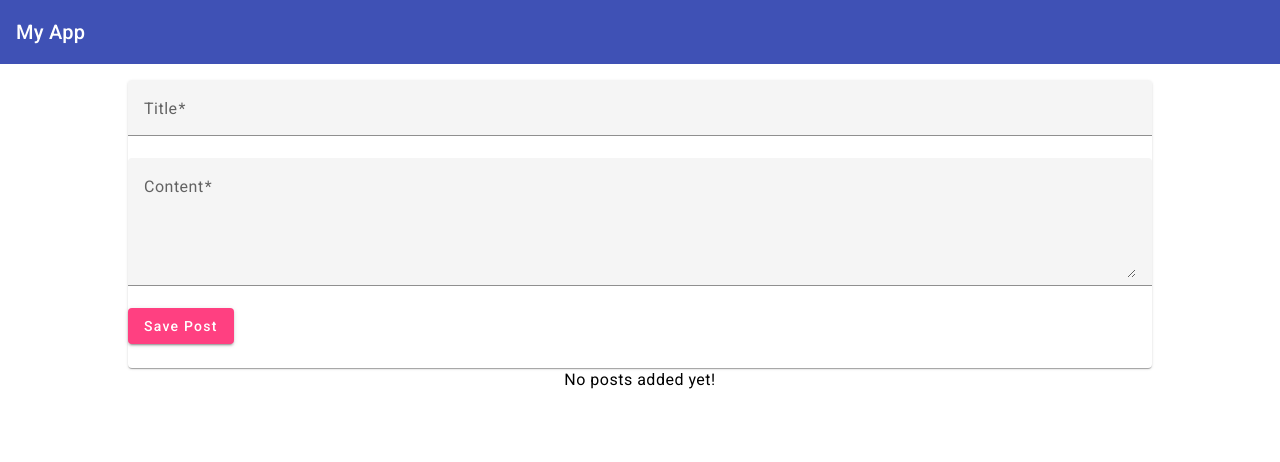
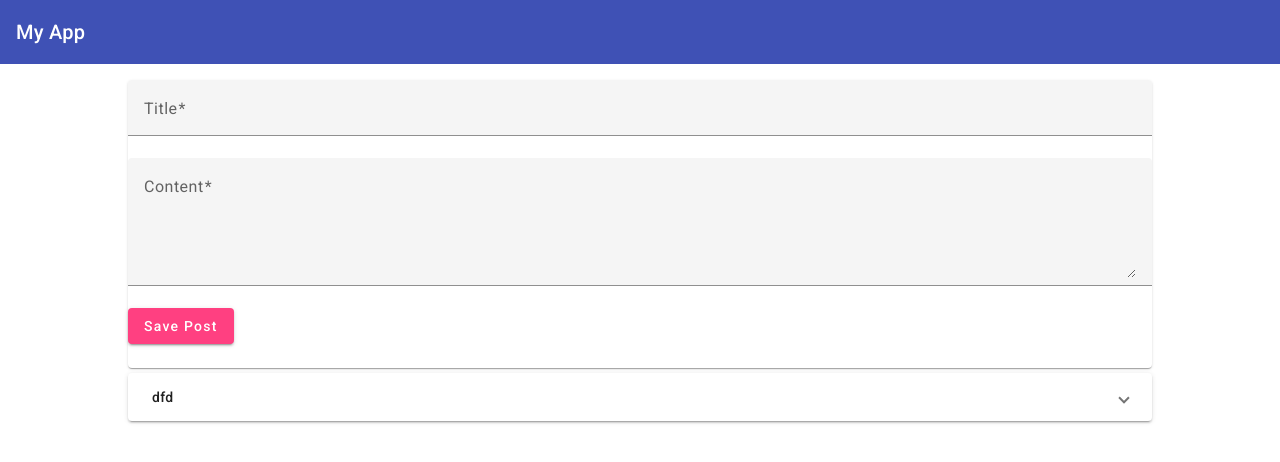
Before and after one commit to houh60/mean-course, an Angular app: page / in a window 1280 px wide. Shown: the top 462 px of the page. Built offline with nearby package versions, Linux system fonts and the light colour scheme.

Commit message:
new change

```diff
--- a/src/app/posts/post-list/post-list.component.ts
+++ b/src/app/posts/post-list/post-list.component.ts
@@ -16,7 +16,7 @@ export class PostListComponent implements OnInit, OnDestroy {
 
   ngOnInit(): void {
     this.posts = this.postService.getPosts();
-    this.subsciption = this.postService.getUpdatedPost().subscribe((posts: Post[]) => {
+    this.subsciption = this.postService.postsUpdated.subscribe((posts: Post[]) => {
       this.posts = posts;
     });
   }
--- a/src/app/posts/post.service.ts
+++ b/src/app/posts/post.service.ts
@@ -4,15 +4,13 @@ import { Subject } from "rxjs";
 
 @Injectable({ providedIn: 'root' })
 export class PostService {
-  private posts: Post[] = [];
-  private postsUpdated = new Subject();
+  private posts: Post[] = [
+    { title: 'dfd', content: 'dfdfdaeefd' }
+  ];
+  postsUpdated = new Subject();
 
   getPosts() {
     return [...this.posts];
-  }
-
-  getUpdatedPost() {
-    return this.postsUpdated.asObservable();
   }
 
   addPost(p: Post) {
```
